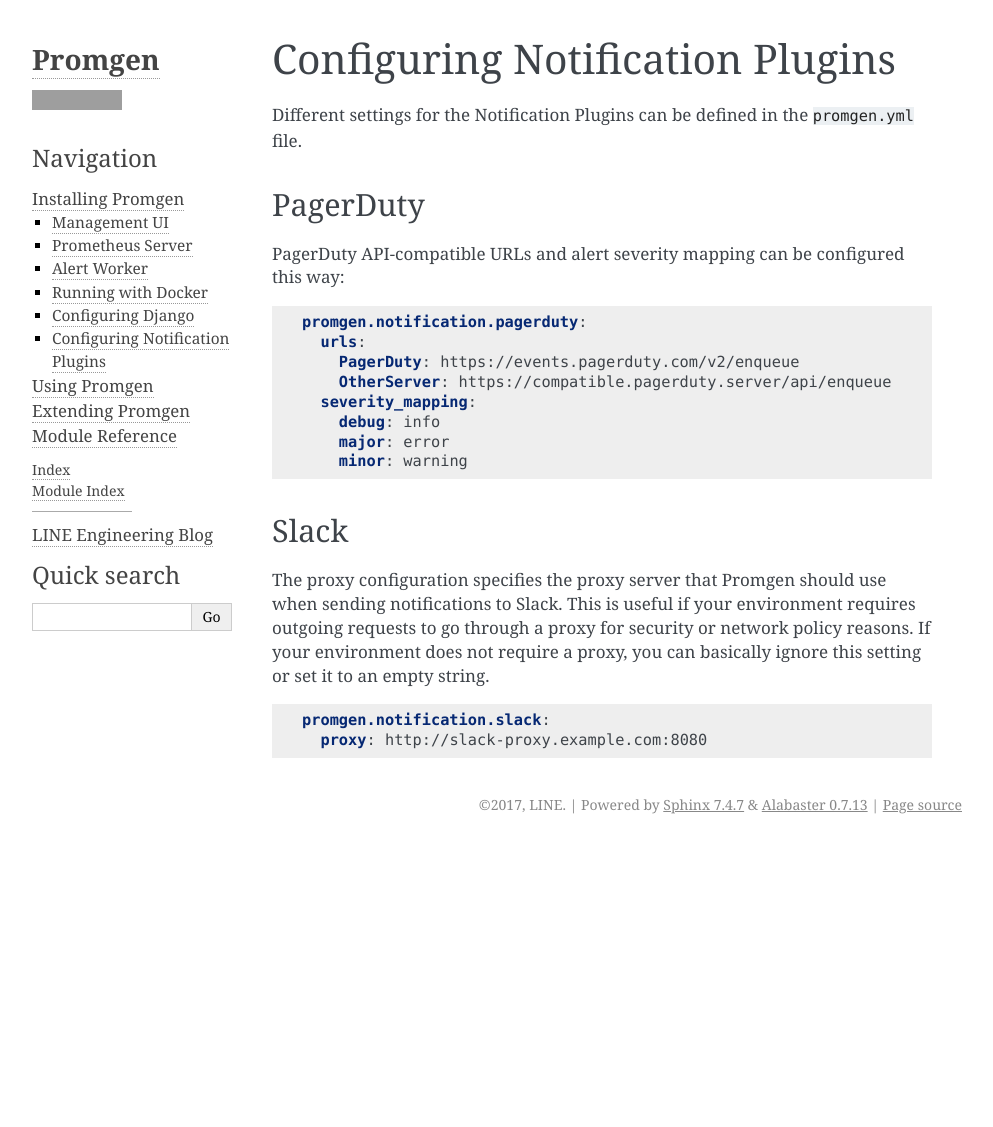
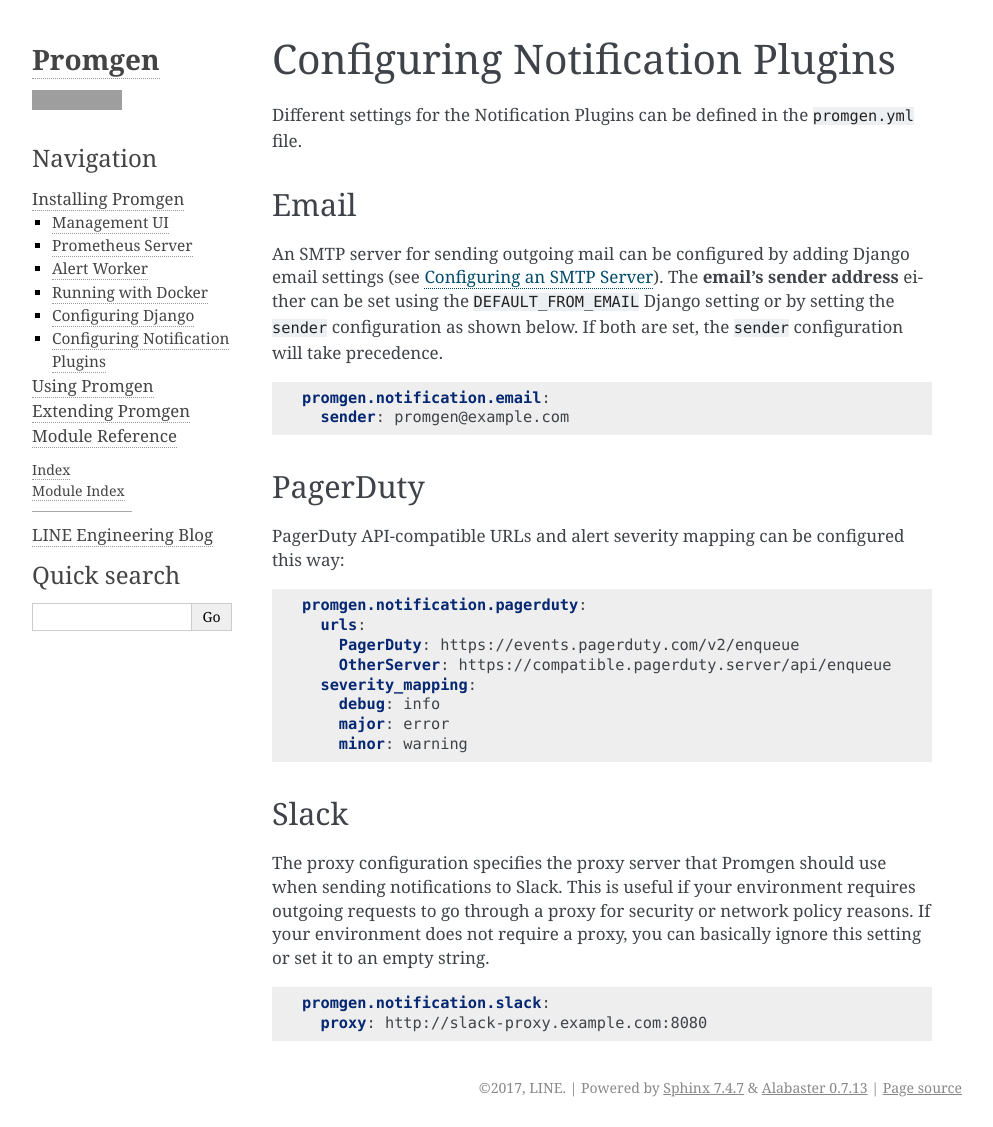
Before and after one commit to line/promgen, a Sphinx documentation site: the page built from docs/conf/notification.rst, in a window 1280 px wide. Shown: the whole page, without its empty margins (148-1141 px from the left). Built offline with Sphinx 7.4.7, drawn with Linux system fonts in a browser that asks for light colours; the version number is read from the project's files by our own code; before the commit the page ends 900 px from its top, so only the background shows below that; grey boxes are pictures that could not be loaded.

Commit message:
Add the documentation for the Email Notification plugin
We have added documentation for the Email notification plugin to the Configuring Notification
Plugins section. Previously, the related information could be found in the Configuring an SMTP
Server section within Configuring Django. We have moved the Promgen-related configuration to
the newly created section and retained only the Django-related configuration in the Configuring
Django section.

```diff
--- a/docs/conf/django.rst
+++ b/docs/conf/django.rst
@@ -9,6 +9,7 @@
 are listed in the `django
 reference <https://docs.djangoproject.com/en/1.11/ref/settings/>`__.
 
+.. _smtp_config:
 Configuring an SMTP Server
 --------------------------
 
--- a/docs/conf/notification.rst
+++ b/docs/conf/notification.rst
@@ -2,6 +2,20 @@
 ================================
 
 Different settings for the Notification Plugins can be defined in the ``promgen.yml`` file.
+
+Email
+---------------------
+
+An SMTP server for sending outgoing mail can be configured by adding Django email settings
+(see :ref:`smtp_config`).
+The **email's sender address** either can be set using the ``DEFAULT_FROM_EMAIL`` Django setting
+or by setting the ``sender`` configuration as shown below. If both are set, the ``sender``
+configuration will take precedence.
+
+.. code-block:: yaml
+
+    promgen.notification.email:
+      sender: promgen@example.com
 
 PagerDuty
 ---------------------
```
Also changed, not shown: other parts of docs/conf/django.rst (+1 -3 lines).
